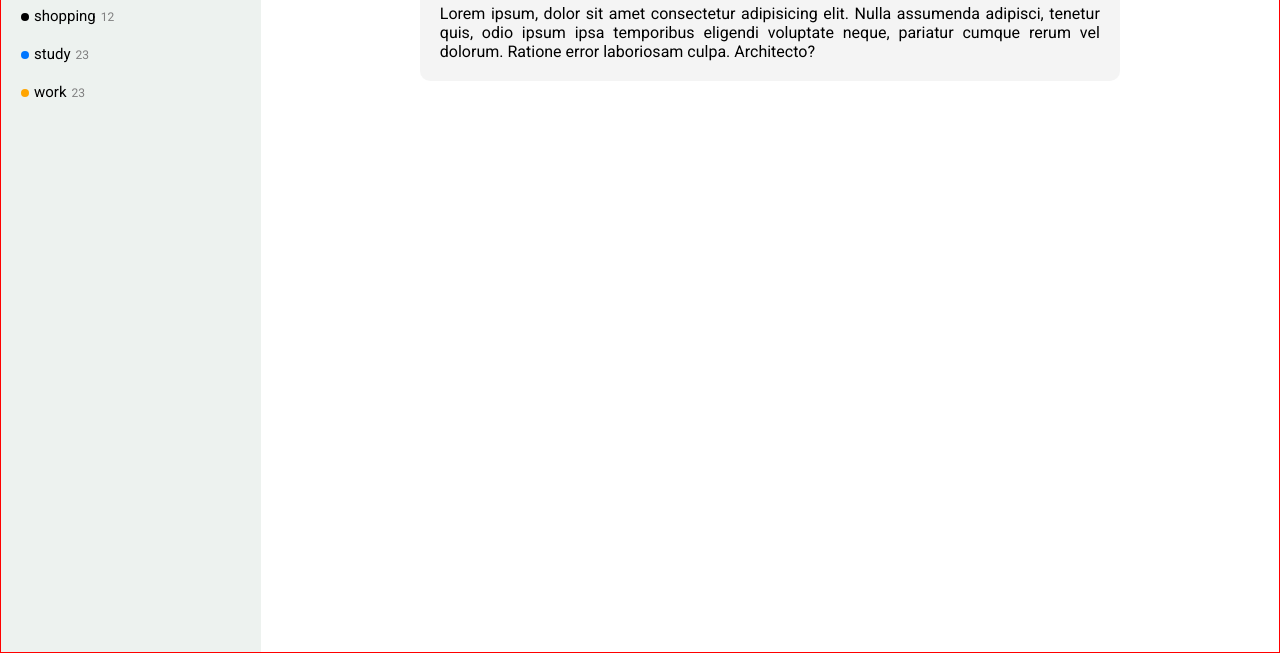
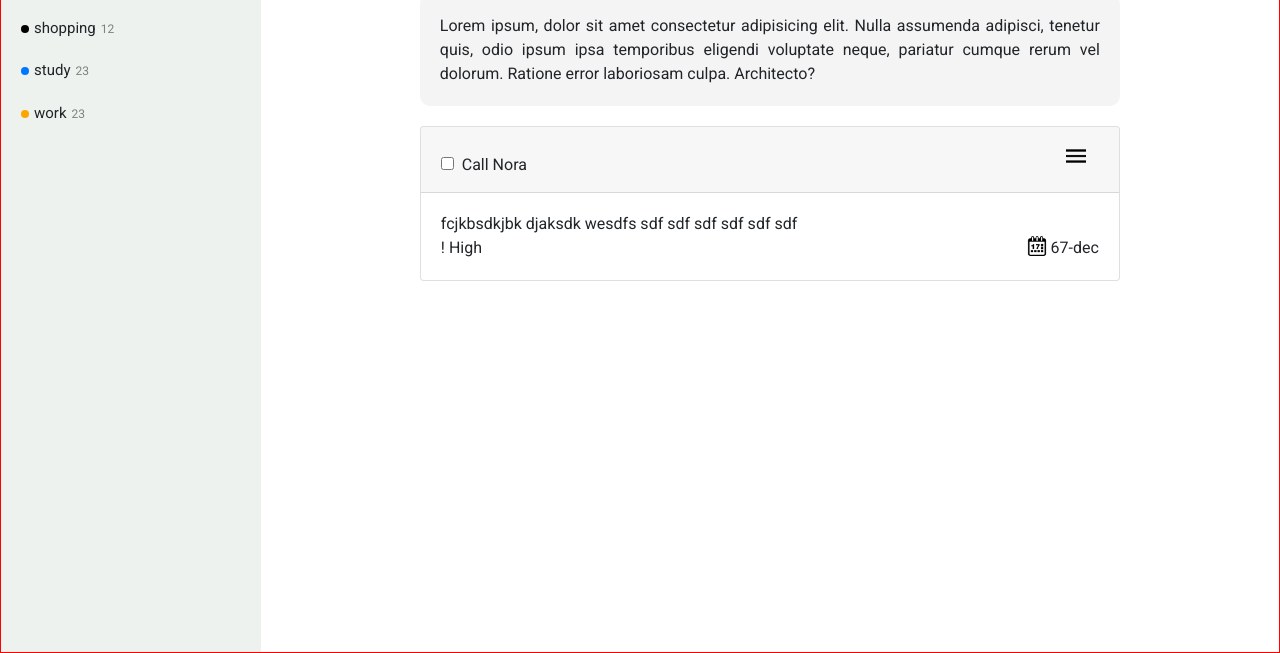
Before and after one commit to misterpaul4/TODO-List, a website built with webpack: page experiments/index.html in a window 1280 px wide. Shown: the part 147-800 px from the top of the page. Built offline with nearby package versions, Linux system fonts and the light colour scheme.

Commit message:
Add todo dropdown

```diff
--- a/experiments/index.html
+++ b/experiments/index.html
@@ -4,6 +4,11 @@
   <meta charset="UTF-8">
   <meta name="viewport" content="width=device-width, initial-scale=1.0">
   <link href="https://fonts.googleapis.com/css2?family=Roboto:wght@100;400;700&display=swap" rel="stylesheet">
+  <!-- bootstrap -->
+  <link rel="stylesheet" href="https://stackpath.bootstrapcdn.com/bootstrap/4.5.2/css/bootstrap.min.css" integrity="sha384-JcKb8q3iqJ61gNV9KGb8thSsNjpSL0n8PARn9HuZOnIxN0hoP+VmmDGMN5t9UJ0Z" crossorigin="anonymous">
+  <!--font awesome -->
+  <script src="https://kit.fontawesome.com/6e72a312b2.js" crossorigin="anonymous"></script>
+  <!-- css -->
   <link rel="stylesheet" href="style.css">
   <title>Todo List</title>
 </head>
@@ -64,6 +69,7 @@
     </nav>
 
     <section class="project-details">
+      <div class="project-body">
         <div class="project-title"><span class="project-icon red"></span> Default</div>
         <div class="project-description">
           Lorem ipsum, dolor sit amet consectetur adipisicing elit. Nulla
@@ -71,8 +77,42 @@
           eligendi voluptate neque, pariatur cumque rerum vel dolorum.
           Ratione error laboriosam culpa. Architecto?
         </div>
-      <div class="todos"></div>
+        <div class="todos">
+          <div class="accordion" id="accordionExample">
+            <div class="card">
+              <div class="card-header" id="headingOne">
+                <h2 class="mb-0 todo-header">
+                  <div>
+                    <input type="checkbox" name="todo-checkbox">
+                    <span class="due-date">Call Nora</span>
+                  </div>
+                  <button class="btn btn-link" type="button" data-toggle="collapse" data-target="#collapseOne" aria-expanded="true" aria-controls="collapseOne">
+                    <span class="more-icon bg-icon"></span>
+                  </button>
+                </h2>
+              </div>
+
+              <div id="collapseOne" class="collapse show" aria-labelledby="headingOne" data-parent="#accordionExample">
+                <div class="card-body">
+                  <div class="todo-description">
+                    fcjkbsdkjbk djaksdk wesdfs sdf sdf sdf sdf sdf sdf
+                  </div>
+
+                  <div class="todo-priority-duedate">
+                    <span class="todo-priority">! High</span>
+                    <div class="d-flex align-item-center"><span class="date-icon bg-icon mr-1"></span><span class="due-date-input">67-dec</span></div>
+                  </div>
+                </div>
+              </div>
+          </div>
+        </div>
+      </div>
     </section>
   </main>
+
+  <!-- JS, Popper.js, and jQuery -->
+  <script src="https://code.jquery.com/jquery-3.5.1.slim.min.js" integrity="sha384-DfXdz2htPH0lsSSs5nCTpuj/zy4C+OGpamoFVy38MVBnE+IbbVYUew+OrCXaRkfj" crossorigin="anonymous"></script>
+  <script src="https://cdn.jsdelivr.net/npm/popper.js@1.16.1/dist/umd/popper.min.js" integrity="sha384-9/reFTGAW83EW2RDu2S0VKaIzap3H66lZH81PoYlFhbGU+6BZp6G7niu735Sk7lN" crossorigin="anonymous"></script>
+  <script src="https://stackpath.bootstrapcdn.com/bootstrap/4.5.2/js/bootstrap.min.js" integrity="sha384-B4gt1jrGC7Jh4AgTPSdUtOBvfO8shuf57BaghqFfPlYxofvL8/KUEfYiJOMMV+rV" crossorigin="anonymous"></script>
 </body>
 </html>
--- a/experiments/style.css
+++ b/experiments/style.css
@@ -193,6 +193,11 @@ header .logo {
   width: calc(100vw - 260px);
 }
 
+.project-details .project-body {
+  width: 700px;
+  margin: 0 auto;
+}
+
 .project-details .project-title {
   font-weight: bold;
   font-size: 30px;
@@ -232,3 +237,42 @@ header .logo {
   text-align: justify;
   margin: 0 auto;
 }
+
+.todos {
+  margin-top: 20px;
+}
+
+button:hover {
+  text-decoration: none !important;
+}
+
+.todo-header {
+  display: flex;
+  align-items: center;
+  justify-content: space-between;
+}
+
+.due-date {
+  font-size: 1rem;
+  margin-right: 0;
+}
+
+.todo-priority-duedate {
+  display: flex;
+  justify-content: space-between;
+}
+
+.more-icon,
+.date-icon {
+  width: 20px;
+  height: 20px;
+  display: inline-block;
+}
+
+.date-icon {
+  background-image: url(./images/icons/date.png);
+}
+
+.more-icon {
+  background-image: url(./images/icons/more.png);
+}
```
Also changed, not shown: experiments/images/icons/date.png (added), experiments/images/icons/more.png (added). Lines whose indentation alone changed are shown as unchanged.
